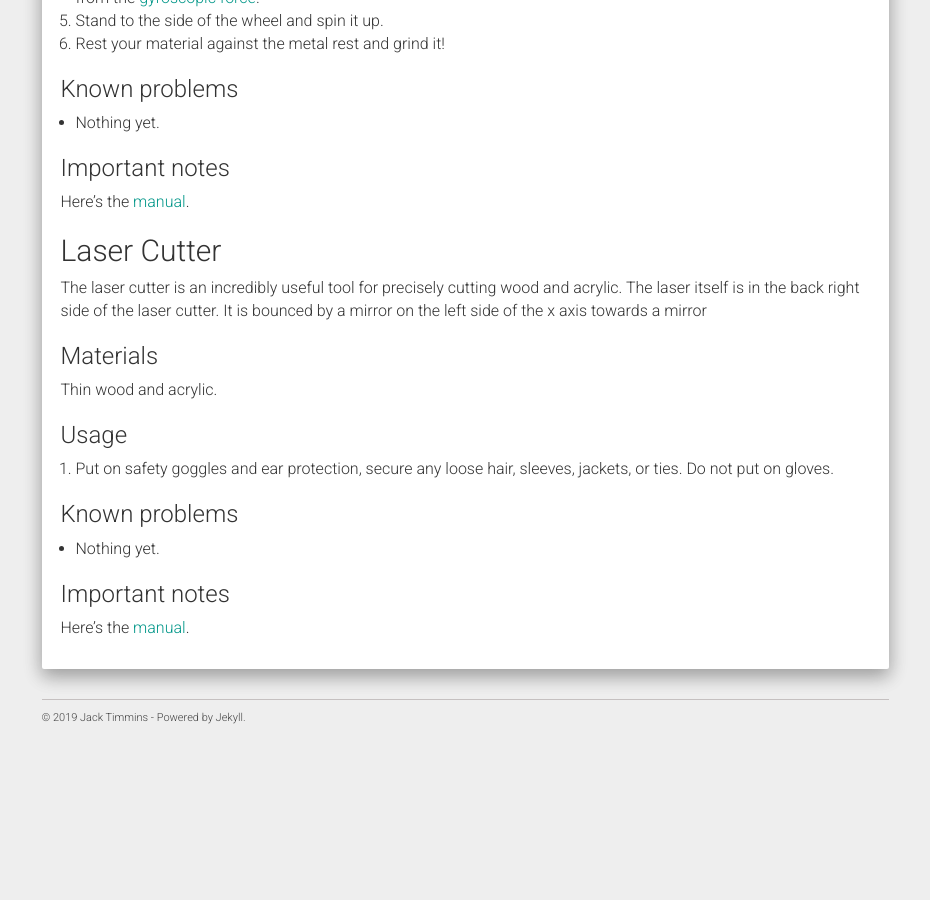
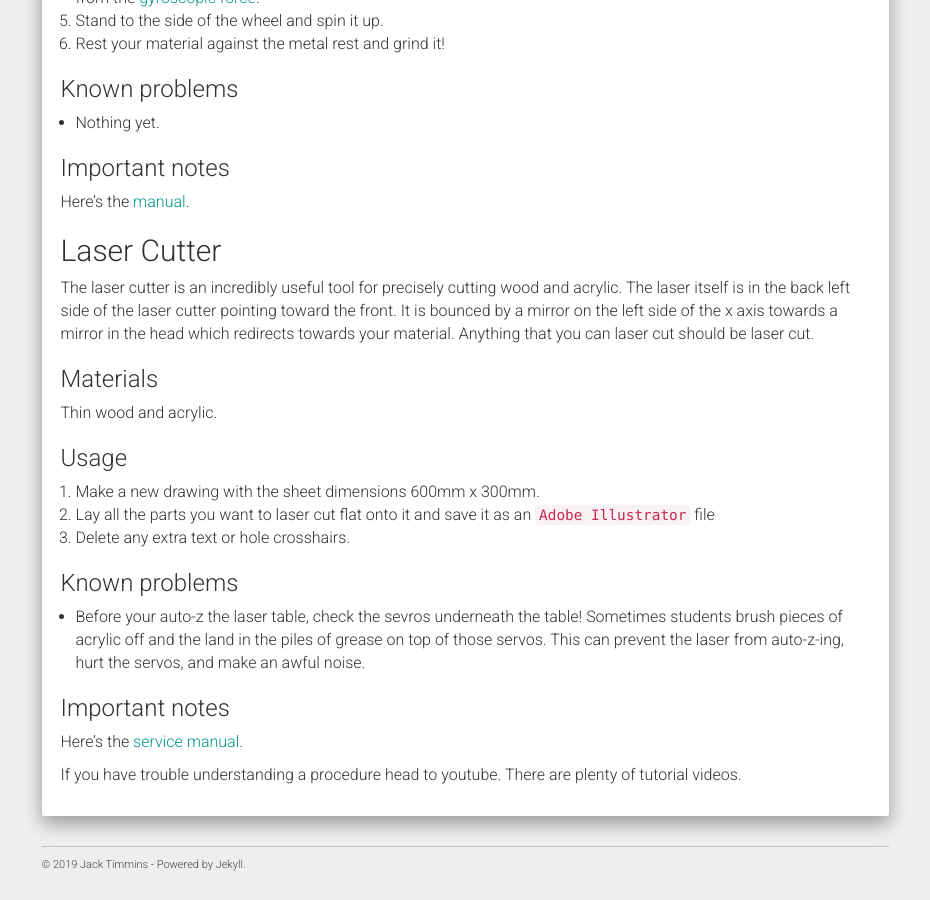
Before and after one commit to Tim-Jackins/sigma-guide, a Jekyll site: the page built from shop.md, in a window 1280 px wide and 900 px high, scrolled down 2211 px. Shown: the whole window, without its empty margins (321-1251 px from the left). Built offline with Jekyll 4.4.1, drawn with Linux system fonts in a browser that asks for light colours; nearby versions of some CDN libraries; before the commit the page ends 2964 px from its top, so only the background shows below that.

```diff
--- a/shop.md
+++ b/shop.md
@@ -96,7 +96,7 @@ Here's the [manual](https://images.homedepot-static.com/catalog/pdfImages/ad/ad1
 
 ## Laser Cutter
 
-The laser cutter is an incredibly useful tool for precisely cutting wood and acrylic. The laser itself is in the back right side of the laser cutter. It is bounced by a mirror on the left side of the x axis towards a mirror
+The laser cutter is an incredibly useful tool for precisely cutting wood and acrylic. The laser itself is in the back left side of the laser cutter pointing toward the front. It is bounced by a mirror on the left side of the x axis towards a mirror in the head which redirects towards your material. Anything that you can laser cut should be laser cut.
 
 ### Materials
 
@@ -104,12 +104,16 @@ Thin wood and acrylic.
 
 ### Usage
 
-1. Put on safety goggles and ear protection, secure any loose hair, sleeves, jackets, or ties. Do not put on gloves.
+1. Make a new drawing with the sheet dimensions 600mm x 300mm.
+2. Lay all the parts you want to laser cut flat onto it and save it as an `Adobe Illustrator` file
+3. Delete any extra text or hole crosshairs.
 
 ### Known problems
 
-* Nothing yet.
+* Before your auto-z the laser table, check the sevros underneath the table! Sometimes students brush pieces of acrylic off and the land in the piles of grease on top of those servos. This can prevent the laser from auto-z-ing, hurt the servos, and make an awful noise.
 
 ### Important notes
 
-Here's the [manual](https://www.manualslib.com/manual/1193321/Wen-4214.html).
+Here's the [service manual](http://engravingsystemsllc.com/wp-content/uploads/2015/11/VLS-Platform-Series-Service-Manual.pdf).
+
+If you have trouble understanding a procedure head to youtube. There are plenty of tutorial videos.
```
Also changed, not shown: _posts/2015-07-11-welcome-to-jekyll.md (deleted, +0 -25 lines), _posts/2015-07-11-welcome-to-sigma.md (added, +24 -0 lines), computers.md (line endings or trailing spaces), printers.md (line endings or trailing spaces), soldering.md (line endings or trailing spaces), static/img/logo.svg, 2 other files.
